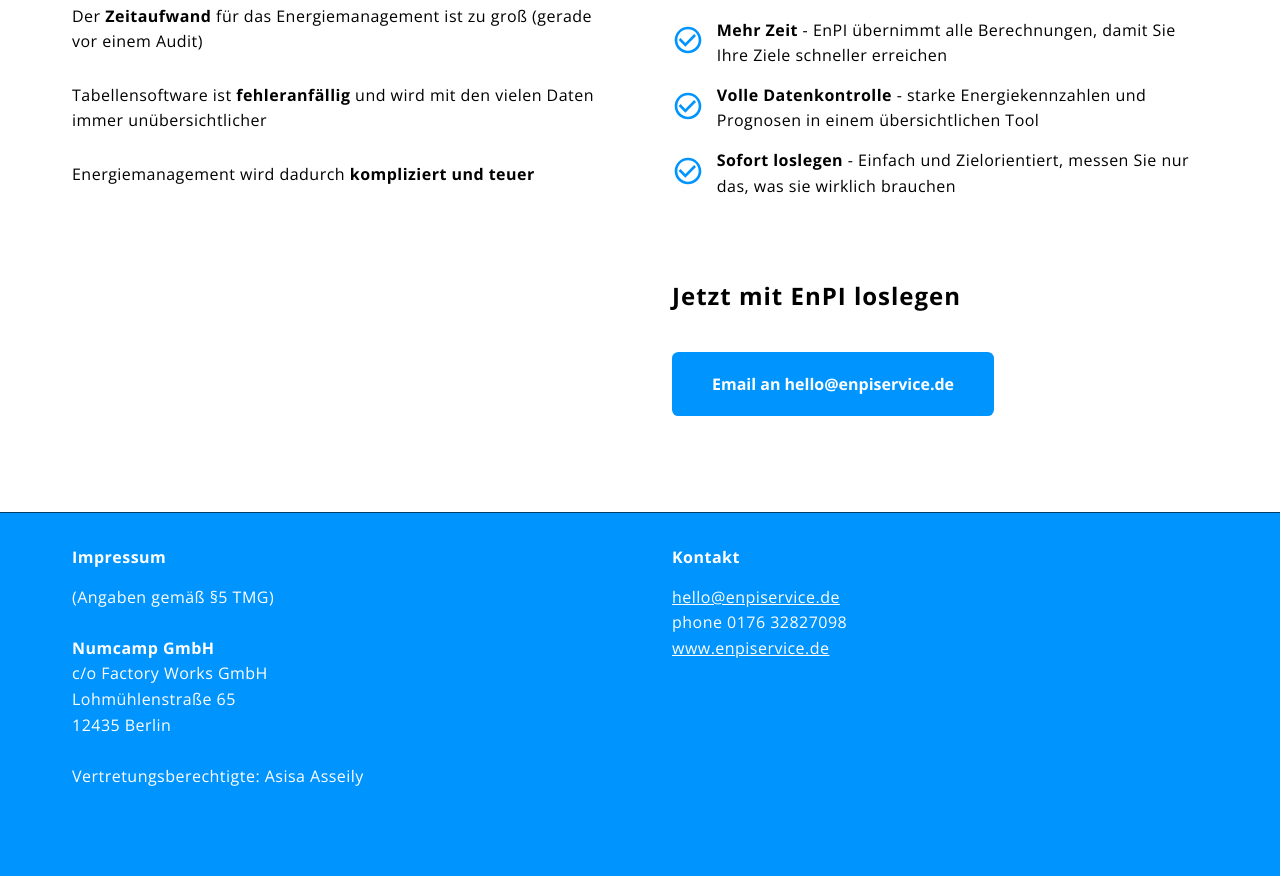
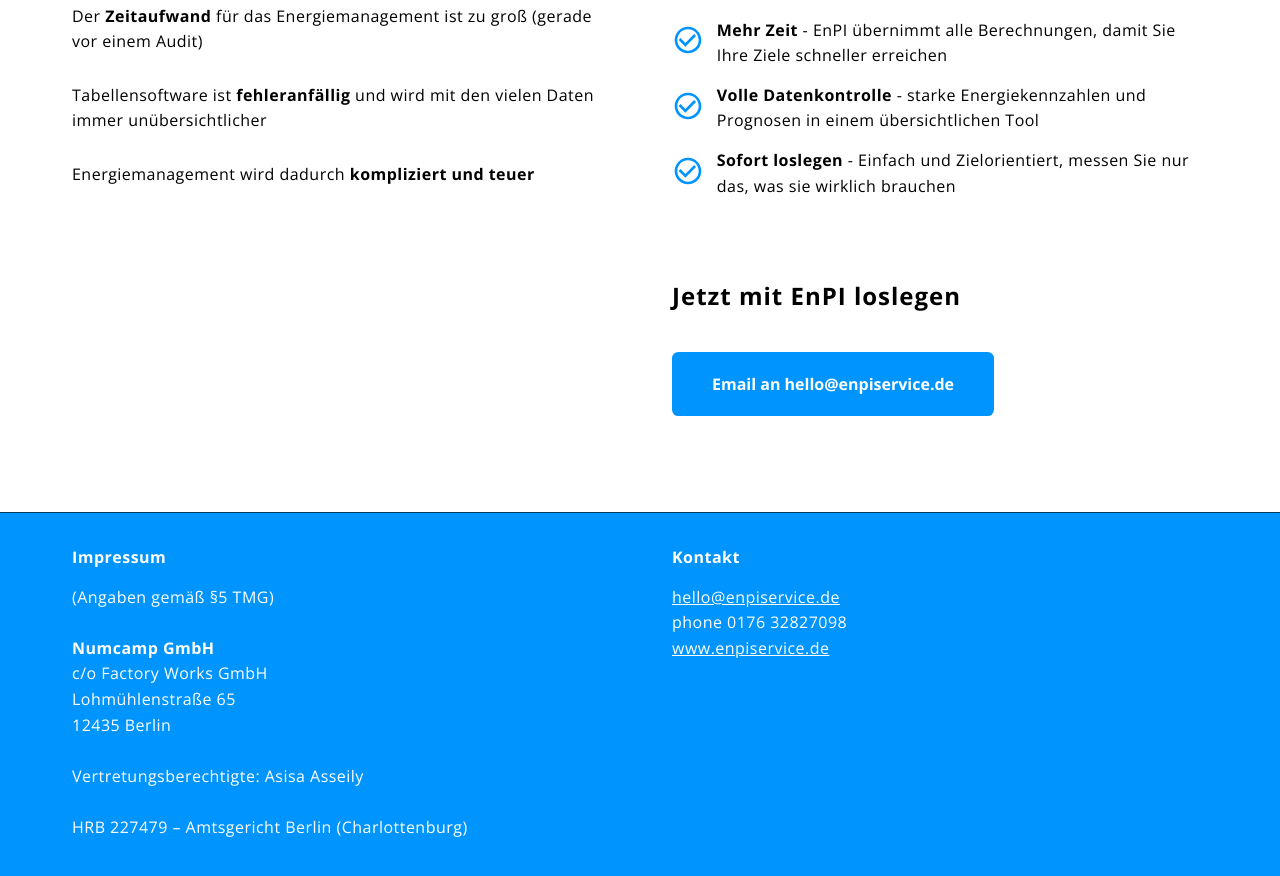
Before and after one commit to en-pi/en-pi.github.io, a Jekyll site: the page built from index.md, in a window 1280 px wide and 900 px high, scrolled down 814 px. Shown: the top 876 px of the window. Built offline with Jekyll 4.4.1, drawn with Linux system fonts in a browser that asks for light colours; before the commit the page ends 1663 px from its top, so only the background shows below that.

Commit message:
update imprint - HRB

```diff
--- a/_includes/footer.html
+++ b/_includes/footer.html
@@ -1,7 +1,7 @@
 <div class="row">
     <div class="enpi-section">
         <h5>Impressum</h5>
-        <p>(Angaben gemäß §5 TMG)<br ><br ><strong>Numcamp GmbH</strong><br >c/o Factory Works GmbH<br >Lohmühlenstraße 65<br >12435 Berlin<br ><br >Vertretungsberechtigte: Asisa Asseily
+        <p>(Angaben gemäß §5 TMG)<br ><br ><strong>Numcamp GmbH</strong><br >c/o Factory Works GmbH<br >Lohmühlenstraße 65<br >12435 Berlin<br ><br >Vertretungsberechtigte: Asisa Asseily<br><br>HRB 227479 – Amtsgericht Berlin (Charlottenburg)
         </p>
     </div>
     <div class="enpi-section">
```
